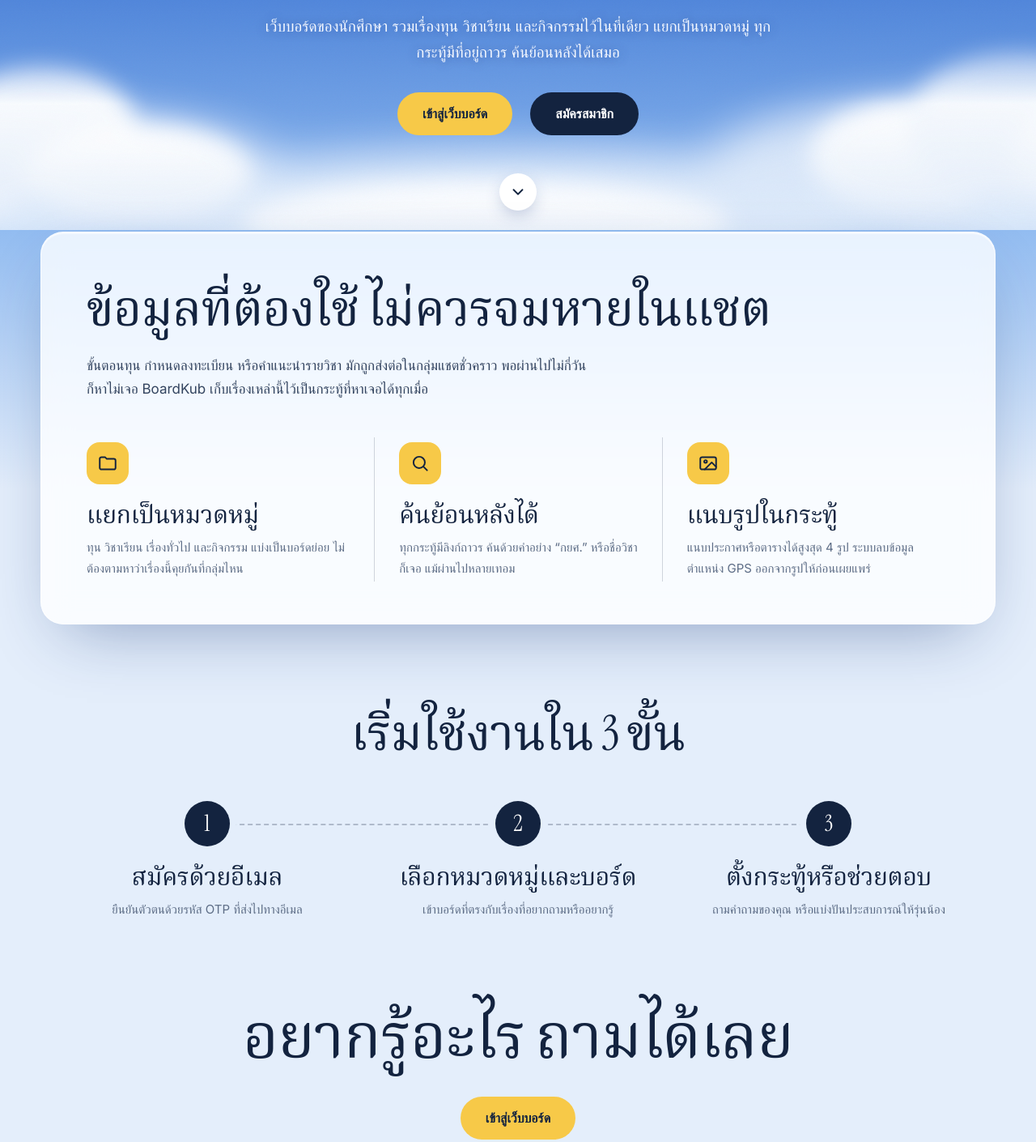
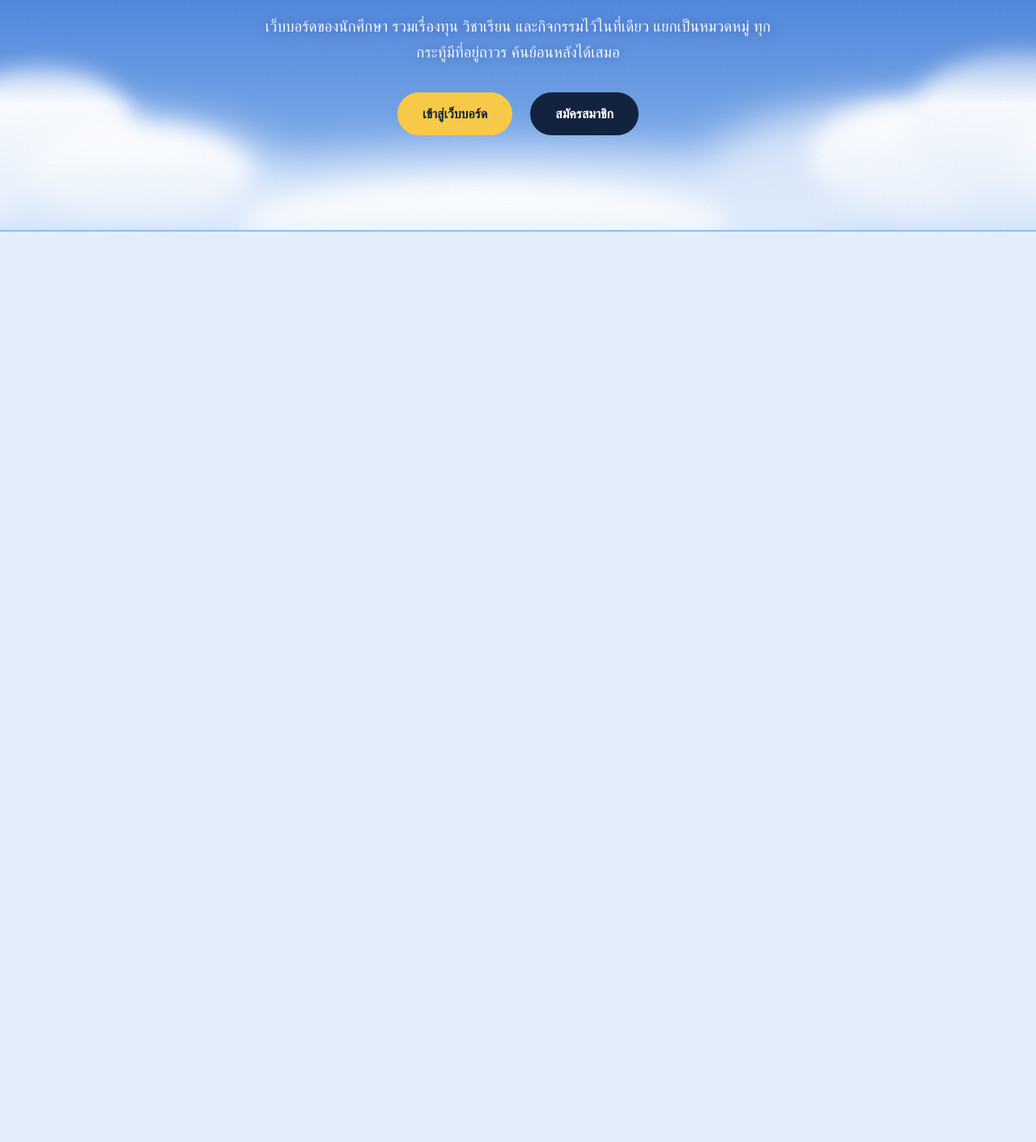
Before and after one commit to Conserveis/Boardkub, a plain HTML site: page frontend/index.html in a window 1280 px wide. Shown: the part 516-1926 px from the top of the page at 81% size. After the commit the page ends 802 px from the top, so only its background shows below. Drawn offline with Linux system fonts and the light colour scheme; no server answers; a web font is replaced by a local one.

Commit message:
Simplify landing page

```diff
--- a/frontend/css/style.css
+++ b/frontend/css/style.css
@@ -193,13 +193,13 @@ code {
 .flight .plane { position: absolute; right: 0; top: 0; width: 104px; }
 .hero-ghost { background: rgba(19, 35, 63, .28); border-color: rgba(255, 255, 255, .55); color: var(--white); }
 .hero-ghost:hover { background: rgba(19, 35, 63, .45); }
-.scroll-hint {
-  margin-top: auto; margin-bottom: 26px;
-  display: grid; place-items: center; width: 46px; height: 46px; border-radius: 50%;
-  background: var(--white); color: var(--ink);
-  box-shadow: 0 8px 24px -8px rgba(18, 52, 120, .45);
+/* Which Pod answered: sits at the bottom of the landing hero for the stateless demo */
+/* The landing page is a single screen, so it needs no room below for the clouds */
+body.landing { padding-bottom: 0; }
+.hero-full .hero-pod {
+  margin-top: auto; margin-bottom: 22px; padding-top: 32px;
+  font-size: 12.5px; color: var(--muted); text-shadow: none;
 }
-.scroll-hint:hover { background: var(--sun); }
 
 .why {
   position: relative; z-index: 1;
--- a/frontend/index.html
+++ b/frontend/index.html
@@ -9,7 +9,7 @@
   <link rel="stylesheet" href="css/style.css">
   <title>BoardKub — เว็บบอร์ดนักศึกษา</title>
 </head>
-<body>
+<body class="landing">
 <header class="topbar">
   <div class="inner">
     <a class="brand" href="index.html">
@@ -38,44 +38,7 @@
     <a class="btn sun" href="categories.html">เข้าสู่เว็บบอร์ด</a>
     <a class="btn hero-ghost" id="hero-join" href="register.html">สมัครสมาชิก</a>
   </div>
-  <a class="scroll-hint" href="#why" aria-label="เลื่อนลงเพื่ออ่านต่อ"><svg viewBox="0 0 24 24" width="22" height="22" aria-hidden="true"><path d="M6 9l6 6 6-6" fill="none" stroke="currentColor" stroke-width="2" stroke-linecap="round" stroke-linejoin="round"/></svg></a>
-</section>
-
-<section class="why" id="why">
-  <h2>ข้อมูลที่ต้องใช้ ไม่ควรจมหายในแชต</h2>
-  <p class="why-lead">ขั้นตอนทุน กำหนดลงทะเบียน หรือคำแนะนำรายวิชา มักถูกส่งต่อในกลุ่มแชตชั่วคราว พอผ่านไปไม่กี่วันก็หาไม่เจอ BoardKub เก็บเรื่องเหล่านี้ไว้เป็นกระทู้ที่หาเจอได้ทุกเมื่อ</p>
-  <div class="why-grid">
-    <div class="why-item">
-      <span class="why-icon" aria-hidden="true"><svg viewBox="0 0 24 24"><path d="M3 7a2 2 0 0 1 2-2h4l2 2h8a2 2 0 0 1 2 2v8a2 2 0 0 1-2 2H5a2 2 0 0 1-2-2z"/></svg></span>
-      <h3>แยกเป็นหมวดหมู่</h3>
-      <p>ทุน วิชาเรียน เรื่องทั่วไป และกิจกรรม แบ่งเป็นบอร์ดย่อย ไม่ต้องตามหาว่าเรื่องนี้คุยกันที่กลุ่มไหน</p>
-    </div>
-    <div class="why-item">
-      <span class="why-icon" aria-hidden="true"><svg viewBox="0 0 24 24"><circle cx="11" cy="11" r="6.5"/><path d="M20 20l-4.2-4.2"/></svg></span>
-      <h3>ค้นย้อนหลังได้</h3>
-      <p>ทุกกระทู้มีลิงก์ถาวร ค้นด้วยคำอย่าง “กยศ.” หรือชื่อวิชาก็เจอ แม้ผ่านไปหลายเทอม</p>
-    </div>
-    <div class="why-item">
-      <span class="why-icon" aria-hidden="true"><svg viewBox="0 0 24 24"><rect x="3" y="5" width="18" height="14" rx="2"/><circle cx="9" cy="10" r="1.6"/><path d="M21 16l-5-5-8 8"/></svg></span>
-      <h3>แนบรูปในกระทู้</h3>
-      <p>แนบประกาศหรือตารางได้สูงสุด 4 รูป ระบบลบข้อมูลตำแหน่ง GPS ออกจากรูปให้ก่อนเผยแพร่</p>
-    </div>
-  </div>
-</section>
-
-<section class="steps">
-  <h2>เริ่มใช้งานใน 3 ขั้น</h2>
-  <ol class="step-list">
-    <li><span class="step-n">1</span><h3>สมัครด้วยอีเมล</h3><p>ยืนยันตัวตนด้วยรหัส OTP ที่ส่งไปทางอีเมล</p></li>
-    <li><span class="step-n">2</span><h3>เลือกหมวดหมู่และบอร์ด</h3><p>เข้าบอร์ดที่ตรงกับเรื่องที่อยากถามหรืออยากรู้</p></li>
-    <li><span class="step-n">3</span><h3>ตั้งกระทู้หรือช่วยตอบ</h3><p>ถามคำถามของคุณ หรือแบ่งปันประสบการณ์ให้รุ่นน้อง</p></li>
-  </ol>
-</section>
-
-<section class="cta-band">
-  <h2>อยากรู้อะไร ถามได้เลย</h2>
-  <a class="btn sun" href="categories.html">เข้าสู่เว็บบอร์ด</a>
-  <p class="footnote"><span id="podbar"></span></p>
+  <p class="footnote hero-pod"><span id="podbar"></span></p>
 </section>
 
 <script src="js/app.js"></script>
```
